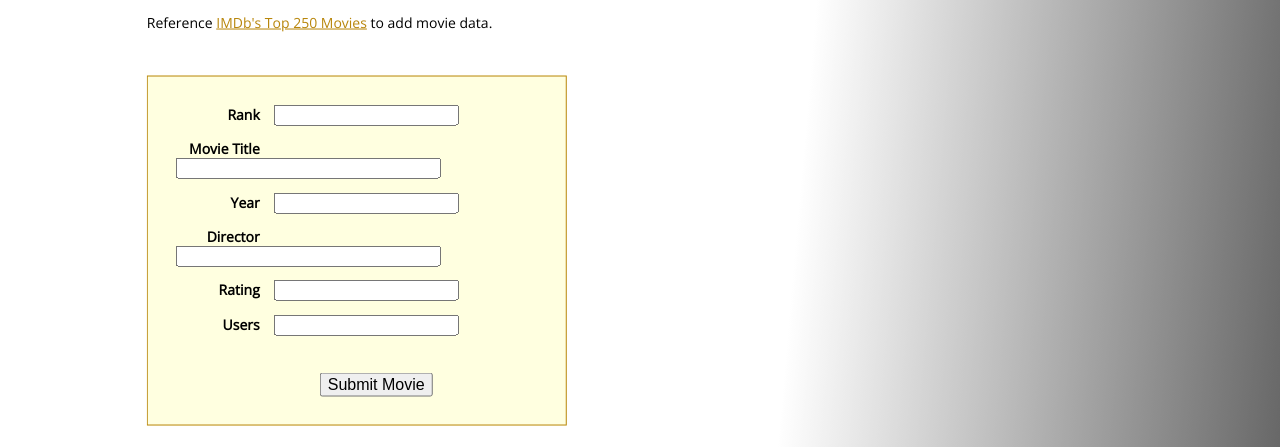
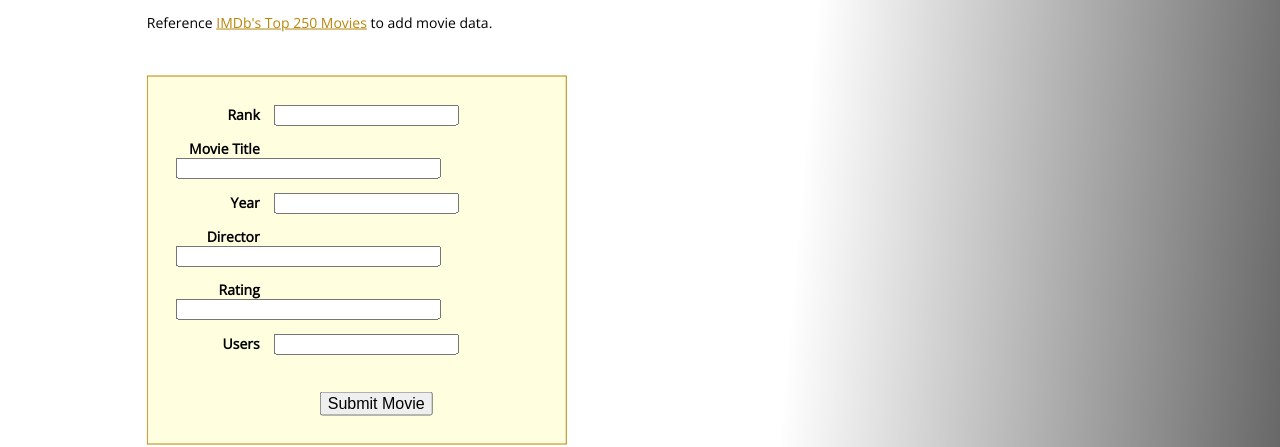
Before and after one commit to jessicawalker/comp246-movies, a website: page client/write-movies.html in a window 1280 px wide. Shown: the part 391-838 px from the top of the page. Drawn offline with nearby package versions, Linux system fonts and the light colour scheme; a web font is replaced by a local one.

Commit message:
Adjusts rating type due to display number.

```diff
--- a/client/write-movies.html
+++ b/client/write-movies.html
@@ -58,7 +58,7 @@
                         </div>
                         <div>
                             <label for="rating">Rating</label>
-                            <input type="number" id="rating" name="rating" size="30" data-ng-model="rating" required>
+                            <input type="text" id="rating" name="rating" size="30" data-ng-model="rating" required>
                         </div>
                         <div>
                             <label for="users">Users</label>
```
Also changed, not shown: client/browse-movies.html (+1 -1 lines).
